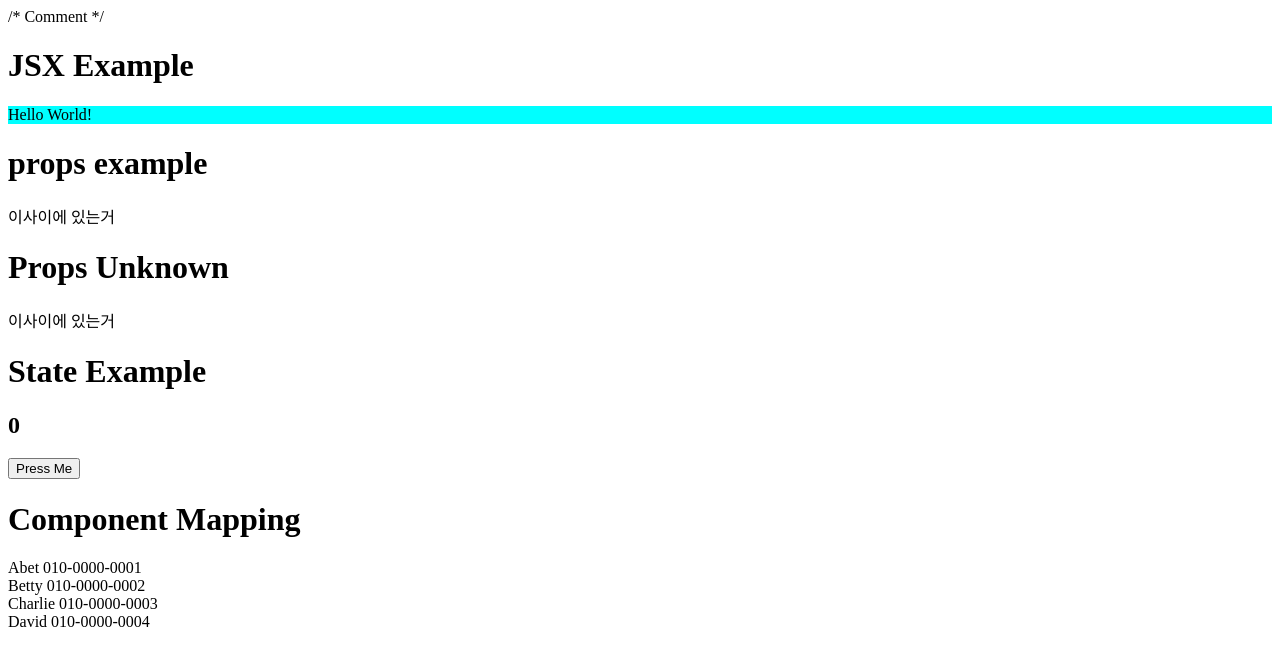
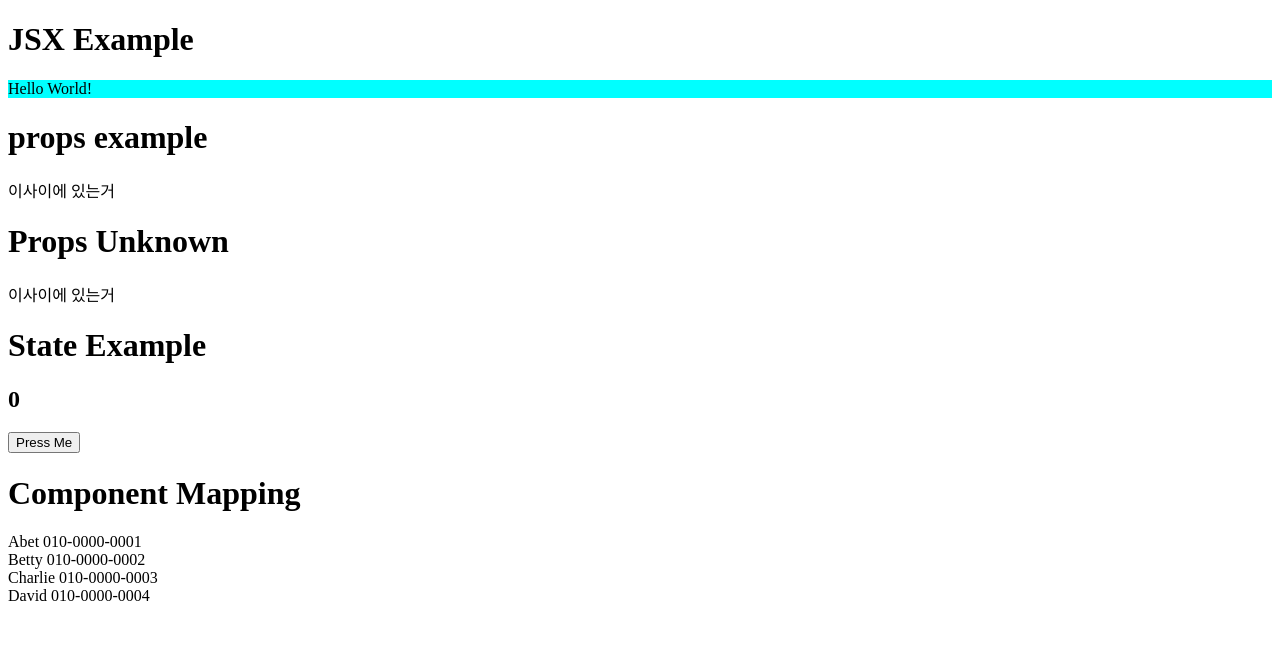
Before and after one commit to hg-pyun/hello-react, a React app: page / in a window 1280 px wide. Shown: the top 666 px of the page. Built offline with nearby package versions, Linux system fonts and the light colour scheme.

Commit message:
fixed comment error

```diff
--- a/src/components/App.js
+++ b/src/components/App.js
@@ -24,7 +24,7 @@ class JSXExam extends React.Component {
         };
         return (
             <div>
-                /* Comment */
+                { /* Comment */ }
                 <h1> JSX Example</h1>
                 <p style={style}>{text}</p>
             </div>
```
